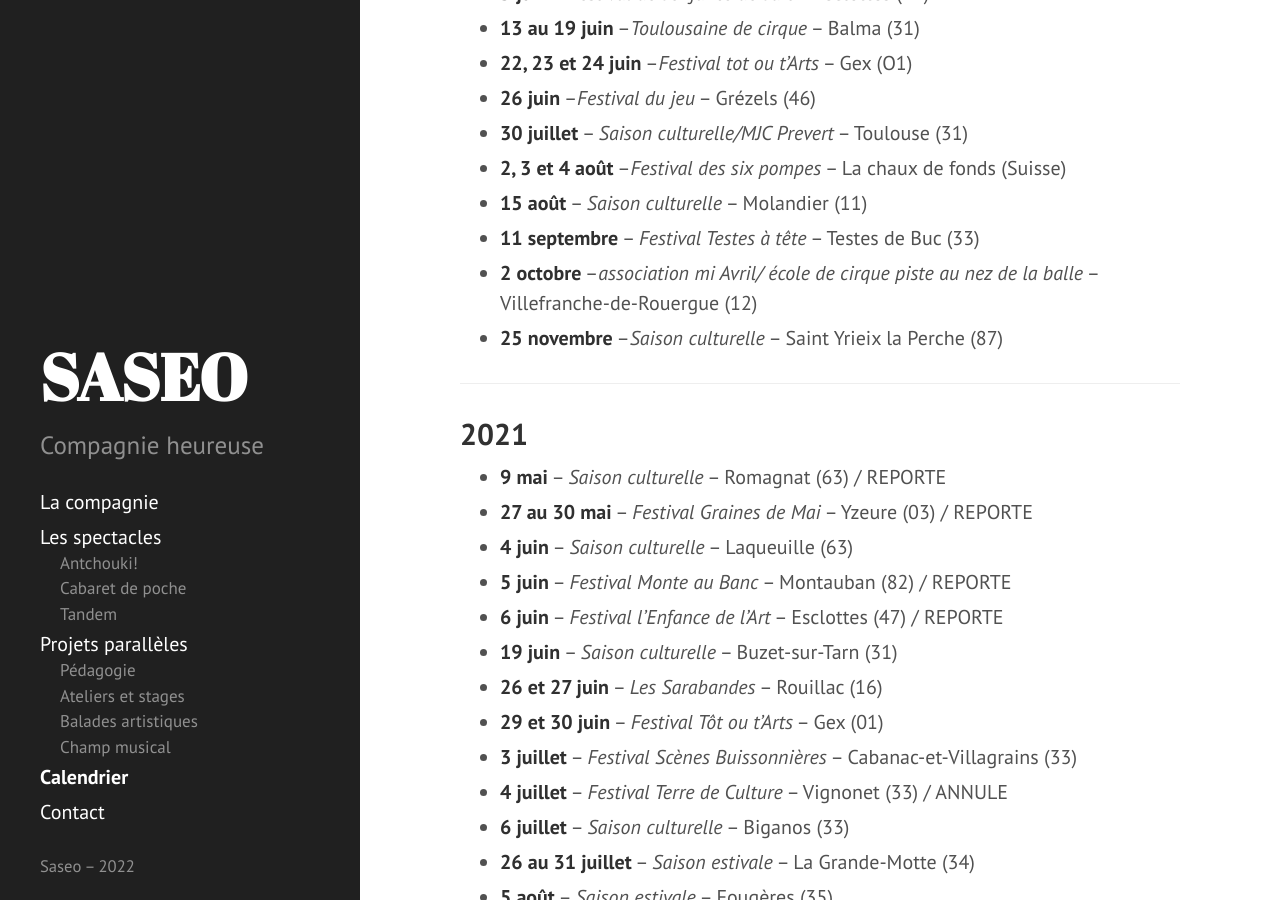
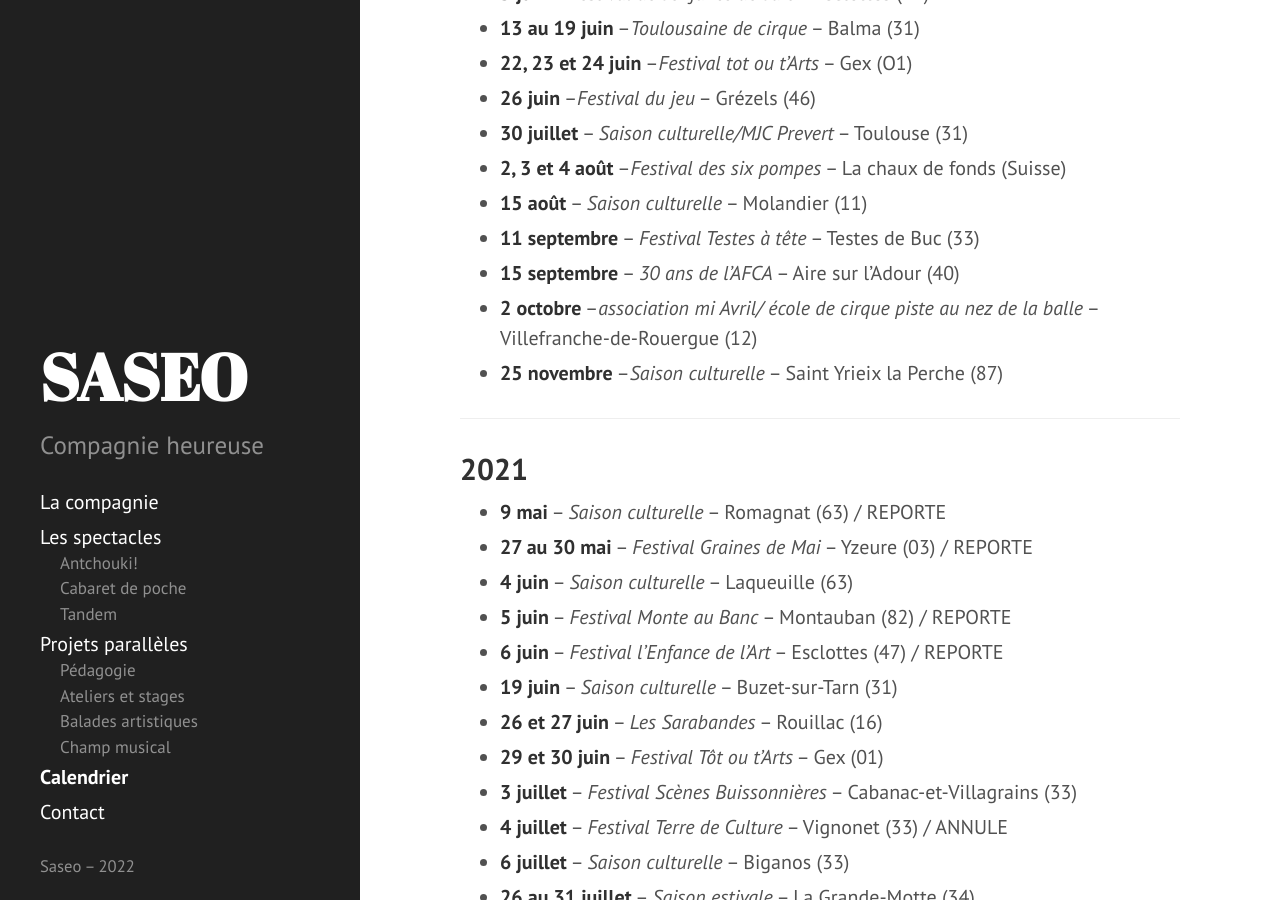
Before and after one commit to rizoom/saseo.org, a Jekyll site: the page built from calendrier.md, in a window 1280 px wide and 900 px high, scrolled down 807 px. Built offline with Jekyll 4.4.1, drawn with Linux system fonts in a browser that asks for light colours.

Commit message:
Update calendrier.md

```diff
--- a/calendrier.md
+++ b/calendrier.md
@@ -34,6 +34,7 @@ sidebar_order: 3
 - **2, 3 et 4 août** --_Festival des six pompes_ -- La chaux de fonds (Suisse)
 - **15 août** -- _Saison culturelle_ -- Molandier (11)
 - **11 septembre** -- _Festival Testes à tête_ -- Testes de Buc (33)
+- **15 septembre** -- _30 ans de l'AFCA_ -- Aire sur l'Adour (40)
 - **2 octobre** --_association mi Avril/ école de cirque piste au nez de la balle_ -- Villefranche-de-Rouergue (12)
 - **25 novembre** --_Saison culturelle_ -- Saint Yrieix la Perche (87)
 
```
